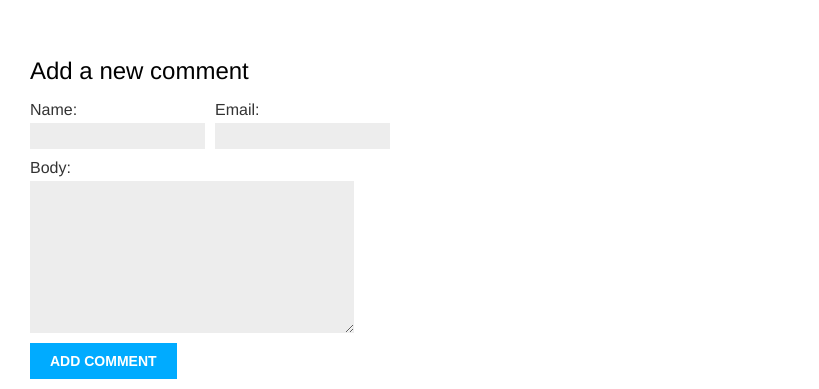
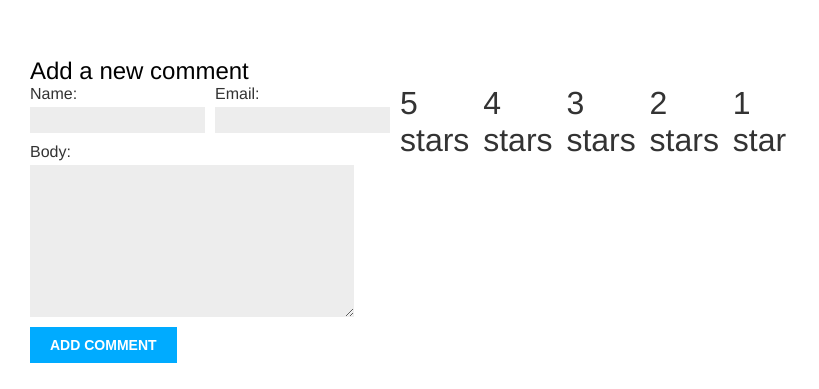
Before and after one commit to BenGCollier/Assignment-1, a Django app: template recipe_sharing/blog/templates/blog/post/detail.html in a window 1280 px wide. Shown: the part 491-880 px from the top of the page, without its empty margins (0-819 px from the left). After the commit the page ends 854 px from the top, so only its background shows below. Run offline with Django 5.2, Linux system fonts and the light colour scheme; data comes from the database, SQL or seed files in the repository; the template is opened without the code that fills it: values that come from a table or form of the project are taken from there, most other values are stand-ins (such as "Sample title", 1, 10 or a date in 2020); parts of the project's set-up code (start-up, migrations or seed data) failed here and were passed over.

Commit message:
Rating System

```diff
--- a/recipe_sharing/blog/forms.py
+++ b/recipe_sharing/blog/forms.py
@@ -16,7 +16,10 @@
 class CommentForm(forms.ModelForm):
     class Meta:
         model = Comment
-        fields = ['name', 'email', 'body']
+        fields = ('name', 'email', 'body', 'rating')
+        widgets = {
+            'rating': forms.RadioSelect
+        }
 
 
 class SearchForm(forms.Form):
--- a/recipe_sharing/blog/models.py
+++ b/recipe_sharing/blog/models.py
@@ -74,6 +74,7 @@
     created = models.DateTimeField(auto_now_add=True)
     updated = models.DateTimeField(auto_now=True)
     active = models.BooleanField(default=True)
+    rating = models.PositiveSmallIntegerField(default=0)  # New rating field
 
     class Meta:
         ordering = ['created']
@@ -82,4 +83,4 @@
         ]
 
     def __str__(self):
-        return f'Comment by {self.name} on {self.post}'
+        return f'Comment by {self.name} on {self.post} (Rating: {self.rating} stars)'
--- a/recipe_sharing/blog/static/css/blog.css
+++ b/recipe_sharing/blog/static/css/blog.css
@@ -95,3 +95,25 @@
     font-size:12px;
     color:#666;
 }
+.rating-stars {
+    display: flex;
+    gap: 5px; /* Space between each star */
+}
+
+.rating-stars input {
+    display: none; /* Hide the radio buttons */
+}
+
+.rating-stars label {
+    font-size: 2rem; /* Adjust size of stars */
+    cursor: pointer;
+}
+
+.rating-stars input:checked ~ label {
+    color: gold; /* Style the checked star */
+}
+
+.rating-stars label:hover,
+.rating-stars label:hover ~ label {
+    color: gold; /* Style on hover */
+}
--- a/recipe_sharing/blog/templates/blog/post/includes/comment_form.html
+++ b/recipe_sharing/blog/templates/blog/post/includes/comment_form.html
@@ -7,6 +7,16 @@
     {{ form.email.as_field_group }}
   </div>
   {{ form.body.as_field_group }}
+
+  <!-- Star rating input -->
+  <div class="rating-stars">
+    <input type="radio" id="star5" name="rating" value="5" /><label for="star5" title="5 stars">5 stars</label>
+    <input type="radio" id="star4" name="rating" value="4" /><label for="star4" title="4 stars">4 stars</label>
+    <input type="radio" id="star3" name="rating" value="3" /><label for="star3" title="3 stars">3 stars</label>
+    <input type="radio" id="star2" name="rating" value="2" /><label for="star2" title="2 stars">2 stars</label>
+    <input type="radio" id="star1" name="rating" value="1" /><label for="star1" title="1 star">1 star</label>
+  </div>
+
   {% csrf_token %}
   <p><input type="submit" value="Add comment"></p>
 </form>
--- a/recipe_sharing/blog/views.py
+++ b/recipe_sharing/blog/views.py
@@ -145,14 +145,10 @@
         status=Post.Status.PUBLISHED
     )
     comment = None
-    # A comment was posted
     form = CommentForm(data=request.POST)
     if form.is_valid():
-        # Create a Comment object without saving it to the database
         comment = form.save(commit=False)
-        # Assign the post to the comment
         comment.post = post
-        # Save the comment to the database
         comment.save()
     return render(
         request,
@@ -163,7 +159,6 @@
             'comment': comment
         },
     )
-
 
 def post_search(request):
     form = SearchForm()
```
Also changed, not shown: recipe_sharing/blog/migrations/0006_comment_rating.py (added).
